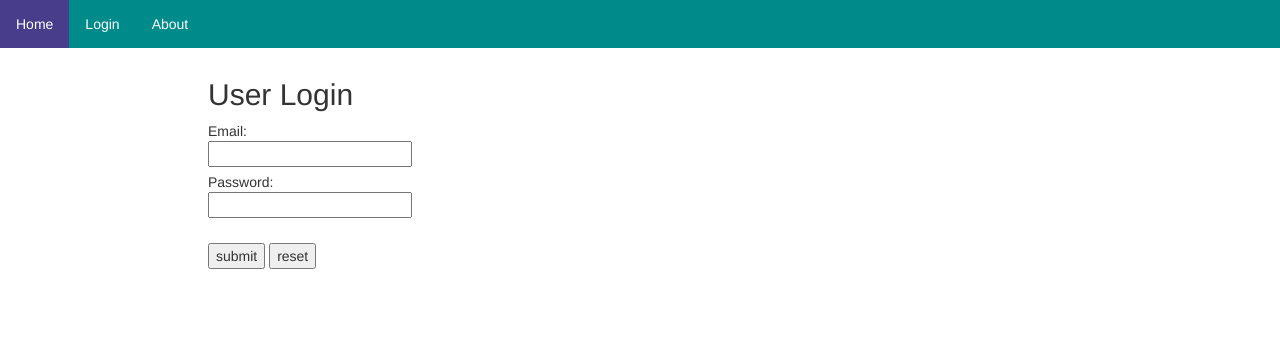
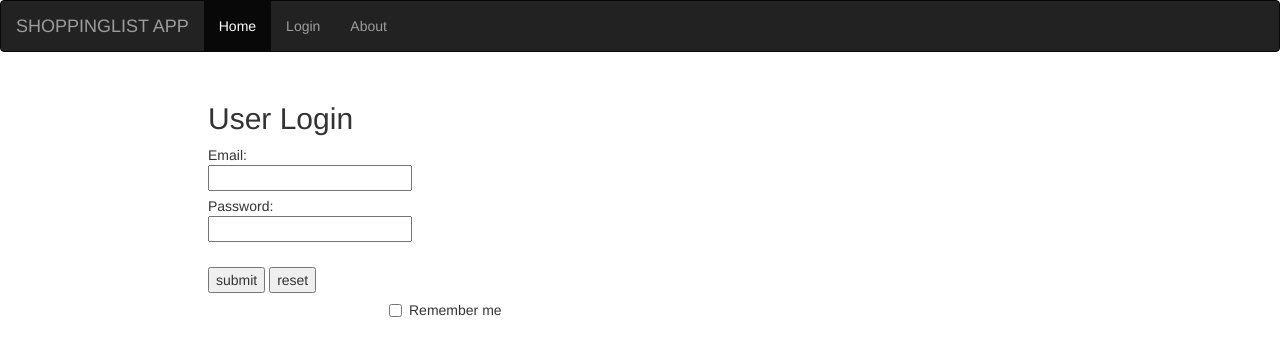
Before and after one commit to TajiUnique/dummydata, a plain HTML site: page login.html in a window 1280 px wide. Drawn offline with nearby package versions, Linux system fonts and the light colour scheme.

Commit message:
Modifying project structure

```diff
--- a/login.html
+++ b/login.html
@@ -8,16 +8,24 @@
     <title>SHOPPING LIST</title>
 </head>
 <body>
-<ul class="topnav">
-    <li><a class="active" href="index.html">Home</a></li>
-    <li><a href="login.html" >Login</a></li>
-    <li><a href="" >About</a></li>
-</ul>
+
+<nav class="navbar navbar-inverse">
+  <div class="container-fluid">
+    <div class="navbar-header">
+      <a class="navbar-brand" href="#">SHOPPINGLIST APP</a>
+    </div>
+    <ul class="nav navbar-nav">
+      <li class="active"><a href="index.html">Home</a></li>
+      <li><a href="login.html">Login</a></li>
+      <li><a href="">About</a></li>
+    </ul>
+  </div>
+</nav>
 
 <div class="content">
 
 <h2>User Login</h2>
-    <form>
+    <form class = "form-horizontal">
         Email:<br>
         <label>
             <input type="email" value="">
@@ -27,9 +35,15 @@
             <input type="password" value="">
         </label><br><br>
 
-
         <input type="submit" value="submit">
         <input type="reset" value="reset">
+        <div class="form-group">
+    <div class="col-sm-offset-2 col-sm-10">
+      <div class="checkbox">
+        <label><input type="checkbox"> Remember me</label>
+      </div>
+    </div>
+  </div>
 
     </form>
 
```
Also changed, not shown: dashboard.html (+25 -1 lines), index.html (+16 -6 lines), Designs/wireframes/dashboard.PNG (renamed from Designs/dashboard.PNG), Designs/wireframes/index.png (renamed from Designs/index.png), Designs/wireframes/login.png (renamed from Designs/login.png).
